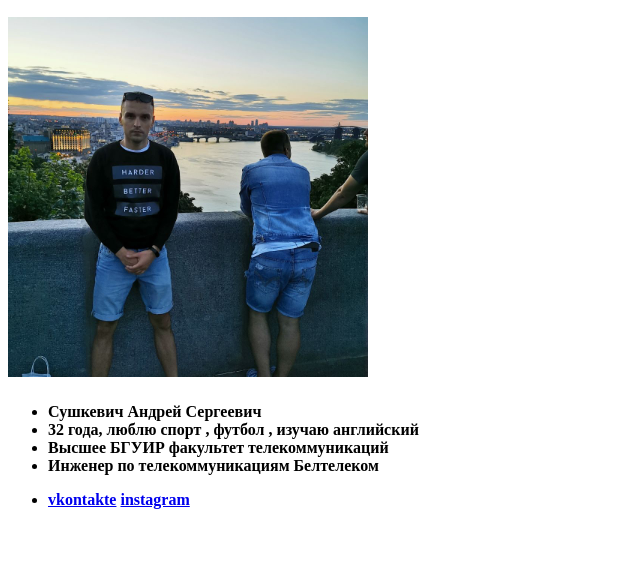
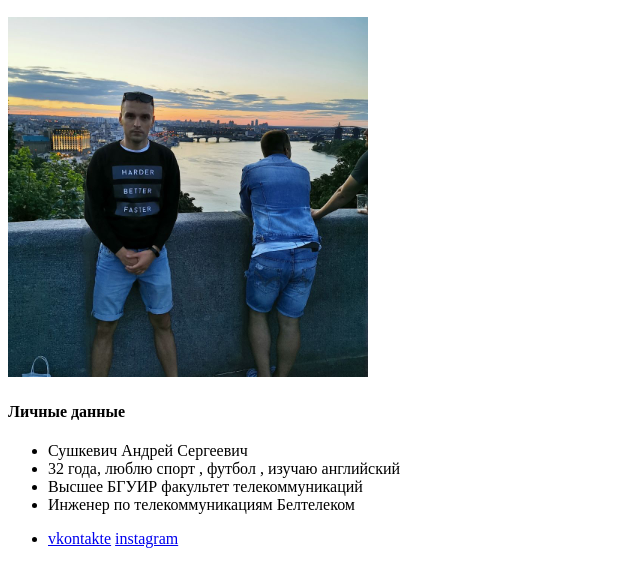
Before and after one commit to Andrey-Sushkevich/lesson-1, a plain HTML site: page index.html in a window 1280 px wide. Shown: the part 110-696 px from the top of the page, without its empty margins (0-640 px from the left). Drawn offline with Linux system fonts and the light colour scheme.

Commit message:
Add files via upload

```diff
--- a/index.html
+++ b/index.html
@@ -11,7 +11,8 @@
     <h3>
         <img src="./AndreySushkevich.jpg " alt="AndreySushkevich" height="360" width="360">
     </h3>
-    <h4>
+    <h4>Личные данные</h4>
+
         <ul>
             <li>Сушкевич Андрей Сергеевич</li>
             <li>32 года, люблю спорт , футбол , изучаю английский</li>
@@ -21,6 +22,7 @@
                    <a href="https://www.instagram.com/sushkevich_andrey23?r=nametag">instagram</a></p></li>
 
         </ul>
-    </h4>
+
+
   </body>
 </html>
```
